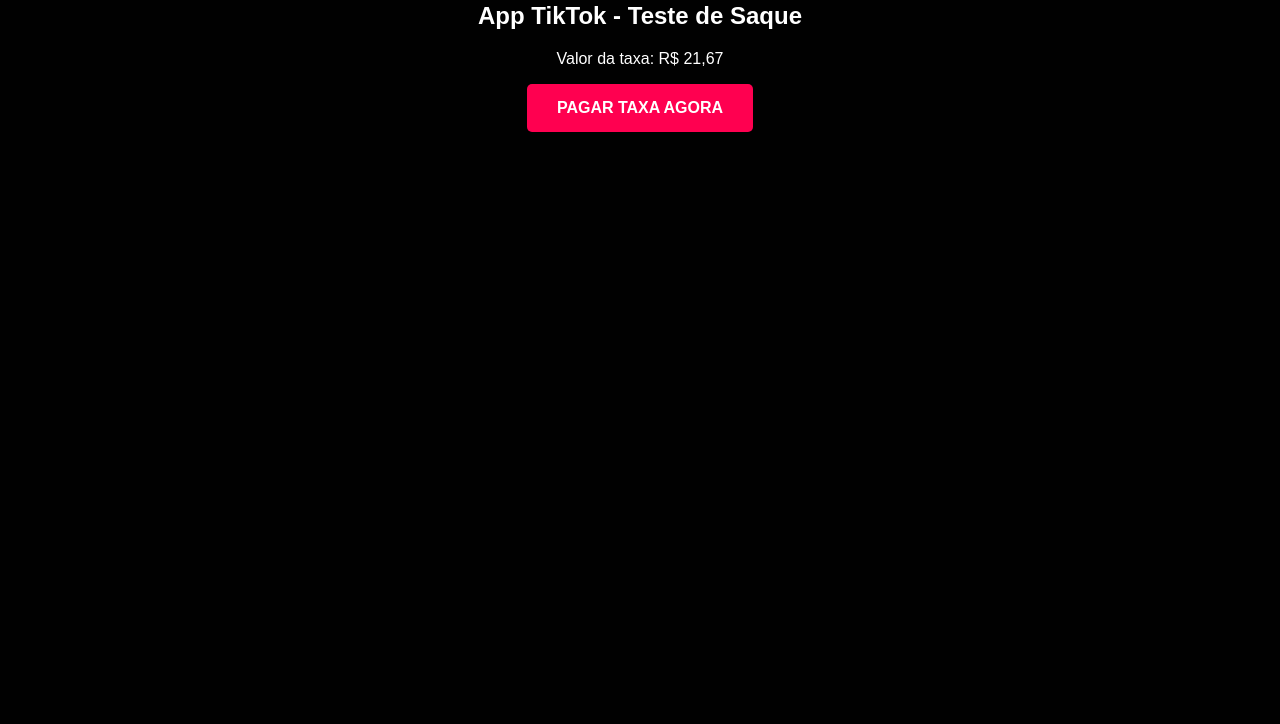
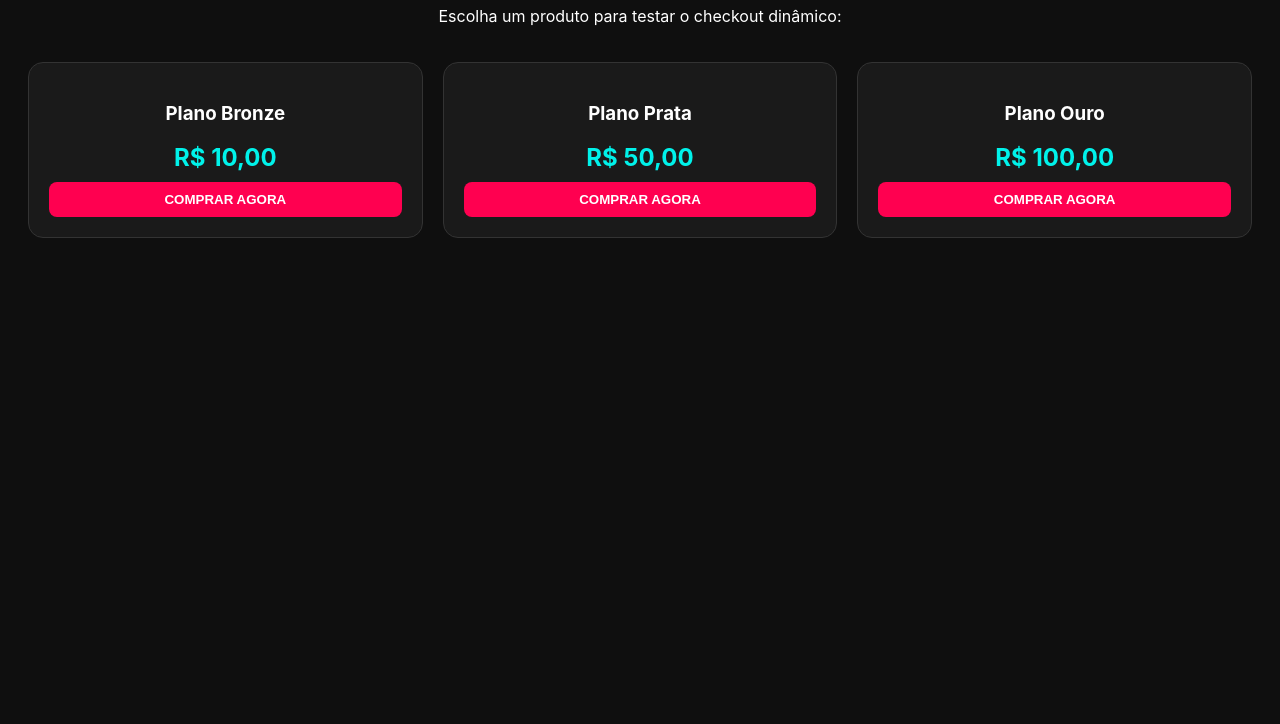
Before and after one commit to tts-777-png/app-tiktok-pix, a website: page public/index.html in a window 1280 px wide. Shown: the part 76-800 px from the top of the page. Drawn offline with Linux system fonts and the light colour scheme.

Commit message:
feat: e-commerce dinâmico

```diff
--- a/public/index.html
+++ b/public/index.html
@@ -3,49 +3,63 @@
 <head>
     <meta charset="UTF-8">
     <meta name="viewport" content="width=device-width, initial-scale=1.0">
-    <title>Teste LivePix Netlify</title>
+    <title>Lucas E-com Test</title>
     <style>
-        body { font-family: sans-serif; text-align: center; padding: 50px; background: #010101; color: white; }
-        .btn-pay { background: #ff0050; color: white; border: none; padding: 15px 30px; border-radius: 5px; font-weight: bold; cursor: pointer; font-size: 16px; }
-        .btn-pay:disabled { background: #555; cursor: not-allowed; }
-        .loader { margin-top: 20px; color: #ff0050; display: none; }
+        body { font-family: 'Inter', sans-serif; background: #0f0f0f; color: white; text-align: center; }
+        .vitrine { display: grid; grid-template-columns: repeat(auto-fit, minmax(200px, 1fr)); gap: 20px; padding: 20px; }
+        .produto { background: #1a1a1a; padding: 20px; border-radius: 15px; border: 1px solid #333; }
+        .preco { color: #00f2ea; font-size: 24px; font-weight: bold; margin: 10px 0; }
+        .btn-comprar { background: #ff0050; color: white; border: none; padding: 10px 20px; border-radius: 8px; cursor: pointer; font-weight: bold; width: 100%; }
+        .btn-comprar:disabled { background: #555; }
     </style>
 </head>
 <body>
-    <h2>App TikTok - Teste de Saque</h2>
-    <p>Valor da taxa: R$ 21,67</p>
+    <h1>🛒 Minha Loja Teste</h1>
+    <p>Escolha um produto para testar o checkout dinâmico:</p>
 
-    <button class="btn-pay" id="payBtn">PAGAR TAXA AGORA</button>
-    <div id="loader" class="loader">Gerando pagamento seguro...</div>
+    <div class="vitrine">
+        <div class="produto">
+            <h3>Plano Bronze</h3>
+            <p class="preco">R$ 10,00</p>
+            <button class="btn-comprar" onclick="checkout(10.00, this)">COMPRAR AGORA</button>
+        </div>
+        <div class="produto">
+            <h3>Plano Prata</h3>
+            <p class="preco">R$ 50,00</p>
+            <button class="btn-comprar" onclick="checkout(50.00, this)">COMPRAR AGORA</button>
+        </div>
+        <div class="produto">
+            <h3>Plano Ouro</h3>
+            <p class="preco">R$ 100,00</p>
+            <button class="btn-comprar" onclick="checkout(100.00, this)">COMPRAR AGORA</button>
+        </div>
+    </div>
 
     <script>
-        const payBtn = document.getElementById('payBtn');
-        const loader = document.getElementById('loader');
-
-        payBtn.addEventListener('click', async () => {
-            // Feedback visual
-            payBtn.innerText = "PROCESSANDO...";
-            payBtn.disabled = true;
-            loader.style.display = "block";
+        async function checkout(valor, botao) {
+            const originalText = botao.innerText;
+            botao.innerText = "GERANDO PIX...";
+            botao.disabled = true;
 
             try {
-                const response = await fetch('/.netlify/functions/pix');
-                const data = await response.json();
+                const res = await fetch('/.netlify/functions/pix', {
+                    method: 'POST',
+                    body: JSON.stringify({ valor: valor })
+                });
+                const data = await res.json();
 
                 if (data.paymentUrl) {
-                    // Redireciona para o Checkout oficial da LivePix
                     window.location.href = data.paymentUrl;
                 } else {
-                    throw new Error(data.message || "Erro desconhecido");
+                    alert("Erro ao gerar pagamento.");
+                    botao.innerText = originalText;
+                    botao.disabled = false;
                 }
             } catch (err) {
-                console.error("Erro:", err);
-                alert("Erro ao gerar pagamento: " + err.message);
-                payBtn.innerText = "PAGAR TAXA AGORA";
-                payBtn.disabled = false;
-                loader.style.display = "none";
+                alert("Erro de conexão.");
+                botao.disabled = false;
             }
-        });
+        }
     </script>
 </body>
 </html>
```
Also changed, not shown: netlify/functions/pix.js (+19 -28 lines).
